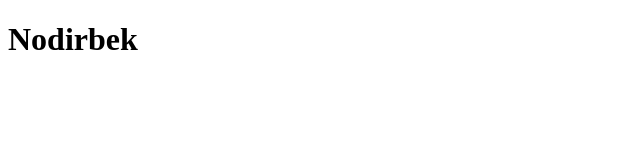
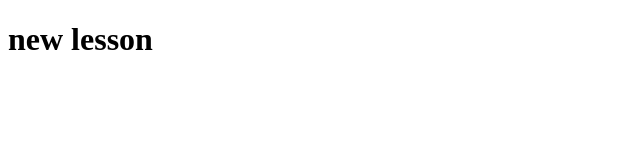
Before and after one commit to nodirbek0979/sass-first-project, a plain HTML site: page index.html in a window 1280 px wide. Shown: the full height of the page, 0-640 px from the left. Drawn offline with Linux system fonts and the light colour scheme.

Commit message:
changed indexHtml

```diff
--- a/index.html
+++ b/index.html
@@ -10,7 +10,7 @@
 <body>
     <div>
         <h1>
-            Nodirbek
+            new lesson
         </h1>
     </div>
 </body>
```
Also changed, not shown: dars.txt/dars.txt.
